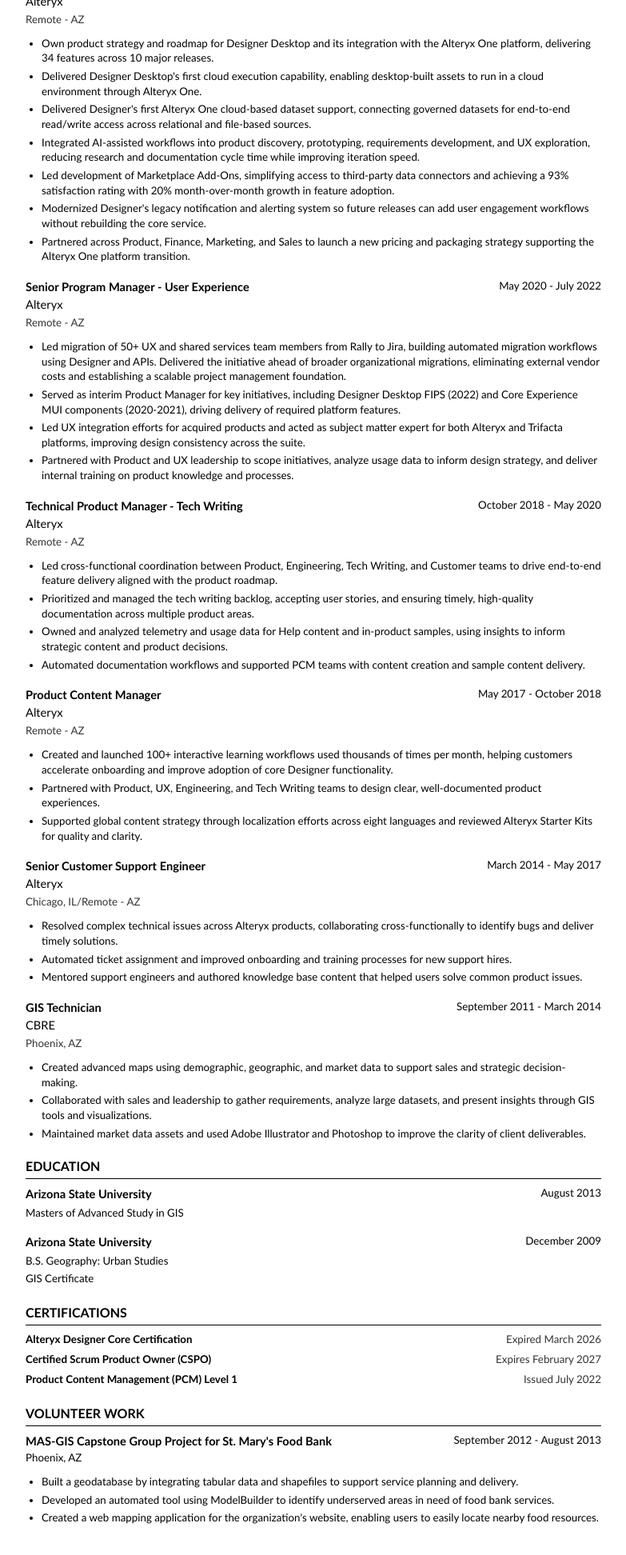
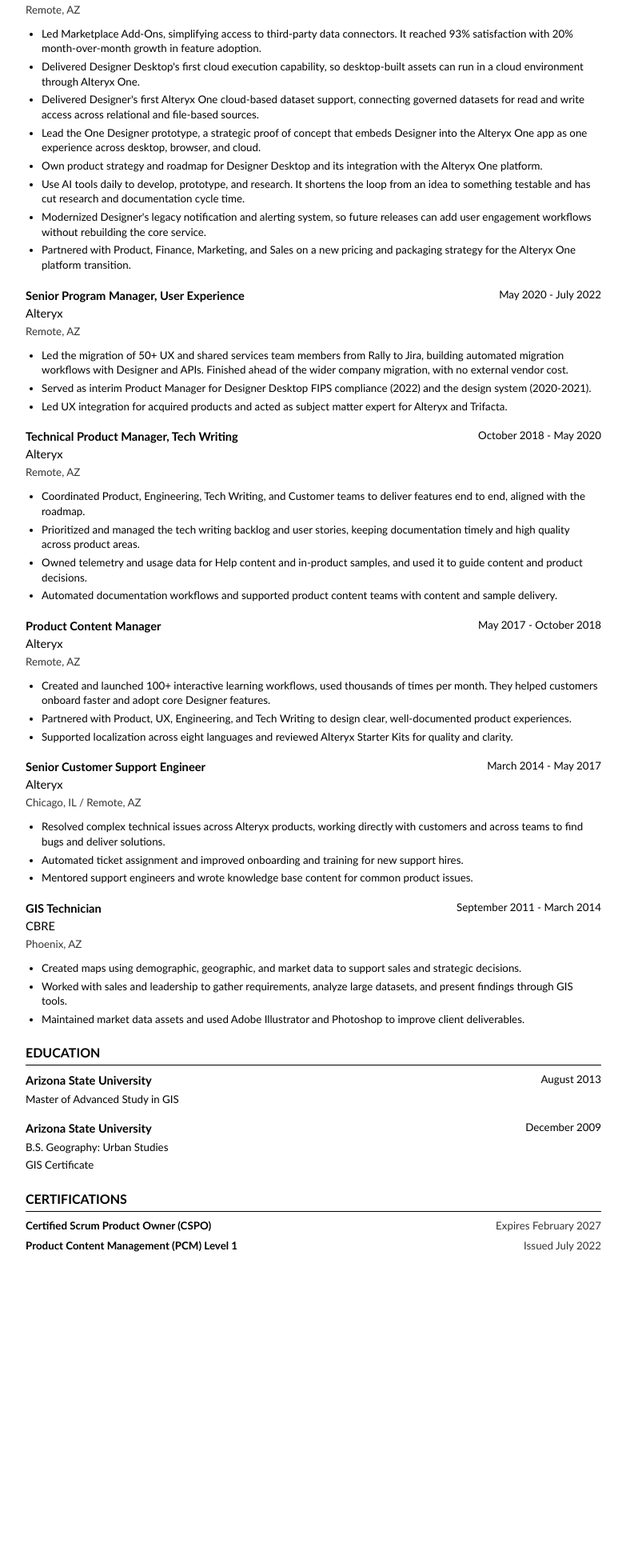
Before and after one commit to makey06/Resume, a plain HTML site: page index.html in a window 1280 px wide. Shown: the part 708-2652 px from the top of the page at 80% size, without its empty margins (248-1031 px from the left). After the commit the page ends 2344 px from the top, so only its background shows below. Drawn offline with Linux system fonts and the light colour scheme; a web font is replaced by a local one.

Commit message:
Update resume and cover letter HTML to match current PDFs

```diff
--- a/index.html
+++ b/index.html
@@ -52,6 +52,13 @@
         .contact-info span:first-child::before {
             content: '';
             margin-right: 0;
+        }
+
+        .headline {
+            font-size: 11pt;
+            font-weight: bold;
+            text-align: center;
+            margin-top: 6px;
         }
 
         .navigation {
@@ -169,38 +176,6 @@
             margin-bottom: 2px;
         }
 
-        .volunteer-section {
-            margin-bottom: 18px;
-        }
-
-        .volunteer-header {
-            display: flex;
-            justify-content: space-between;
-            margin-bottom: 3px;
-        }
-
-        .volunteer-title {
-            font-size: 11pt;
-            font-weight: bold;
-        }
-
-        .volunteer-org {
-            font-size: 10pt;
-            font-style: normal;
-            margin-bottom: 5px;
-        }
-
-        .volunteer-description ul {
-            margin-left: 20px;
-            margin-top: 5px;
-        }
-
-        .volunteer-description li {
-            margin-bottom: 4px;
-            font-size: 10pt;
-            line-height: 1.4;
-        }
-
         .certifications-list {
             display: flex;
             flex-direction: column;
@@ -247,8 +222,7 @@
         @media (max-width: 768px) {
             body { padding: 20px; }
             .job-header,
-            .education-header,
-            .volunteer-header { flex-direction: column; }
+            .education-header { flex-direction: column; }
             .job-duration,
             .education-date { margin-top: 2px; }
         }
@@ -261,7 +235,9 @@
             <span>480-253-8544</span>
             <span>mike.akey6@gmail.com</span>
             <span>Scottsdale, AZ</span>
+            <span>Open to relocation</span>
         </div>
+        <div class="headline">Senior Product Manager at Alteryx</div>
     </div>
 
     <nav class="navigation">
@@ -271,19 +247,18 @@
 
     <div class="section">
         <h2 class="section-title">Professional Summary</h2>
-        <p class="summary">Product manager with 10+ years at Alteryx across Product Management, UX, Customer Support, and Product Content. Owns roadmap strategy for Designer Desktop and Alteryx One platform integration, with experience in SaaS, AI-assisted workflows, Agile delivery, stakeholder alignment, and data-driven product decisions.</p>
+        <p class="summary">Product manager with 12 years at Alteryx across product management, UX, customer support, and product content. I lead roadmap strategy for Designer Desktop and its integration with the Alteryx One platform. My work covers SaaS platform products, AI-assisted workflows, Agile delivery, and product decisions based on customer feedback and usage data.</p>
     </div>
 
     <div class="section">
         <h2 class="section-title">Skills</h2>
         <div class="skills-section">
-            <strong>Product Management:</strong> Product Strategy, Roadmap Development, Product Discovery, Requirements Definition, Product Lifecycle Management, Go-to-Market Strategy, Pricing & Packaging, Stakeholder Alignment, Executive Communication<br>
-            <strong>Platform & SaaS:</strong> SaaS Products, Platform Integrations, Marketplace Add-Ons, Cloud Execution, User Adoption, Customer Feedback, Cross-Functional Team Leadership<br>
-            <strong>Agile & Delivery:</strong> Agile, Scrum, Kanban, Sprint Planning, Backlog Management, Aha!, Asana, Jira, GitHub, GitLab, Smartsheet<br>
-            <strong>Analytics & Data:</strong> Alteryx One, Power BI, Tableau, Google Analytics, KPI Ownership, Metrics Definition, Telemetry, SQL, APIs, ETL Concepts<br>
-            <strong>User Research & Design:</strong> Customer Discovery, User Research, A/B Testing, Experiment Design, Figma, InVision, Adobe Creative Suite, Lucidchart<br>
-            <strong>AI & Productivity Tools:</strong> AI-Assisted Product Discovery, AI-Assisted Prototyping, ChatGPT, Codex, Claude, Cursor, Gemini, NotebookLM, Perplexity<br>
-            <strong>Business Systems:</strong> Salesforce, SharePoint, Quip
+            <div class="skill-category"><span class="skill-title">Product Management</span>Product Strategy, Roadmap Development, Product Discovery, Requirements Definition, Product Lifecycle Management, Go-to-Market Strategy, Pricing and Packaging, Stakeholder Alignment, Executive Communication</div>
+            <div class="skill-category"><span class="skill-title">Platform and SaaS</span>SaaS Products, Platform Integrations, Marketplace Add-Ons, Cloud Execution, User Adoption, Customer Feedback, Cross-Functional Team Leadership</div>
+            <div class="skill-category"><span class="skill-title">Delivery</span>Agile, Scrum, Kanban, Sprint Planning, Backlog Management, Jira, GitHub</div>
+            <div class="skill-category"><span class="skill-title">Analytics and Data</span>Power BI, Tableau, Google Analytics, KPI Ownership, Metrics Definition, Telemetry, SQL, APIs, ETL Concepts</div>
+            <div class="skill-category"><span class="skill-title">User Research and Design</span>Customer Discovery, User Research, A/B Testing, Experiment Design, Figma</div>
+            <div class="skill-category"><span class="skill-title">AI Tools</span>AI-Assisted Product Discovery, AI-Assisted Prototyping, Claude Code, Claude, Codex, Muse</div>
         </div>
     </div>
 
@@ -293,21 +268,22 @@
         <div class="job">
             <div class="job-header">
                 <div>
-                    <div class="job-title">Senior Product Manager - Designer Canvases | Product Manager - Designer Desktop</div>
+                    <div class="job-title">Senior Product Manager, Designer Canvases</div>
                     <div class="job-company">Alteryx</div>
-                    <div class="job-location">Remote - AZ</div>
+                    <div class="job-location">Remote, AZ</div>
                 </div>
                 <div class="job-duration">July 2022 - Present</div>
             </div>
             <div class="job-description">
                 <ul>
-                    <li>Own product strategy and roadmap for Designer Desktop and its integration with the Alteryx One platform, delivering 34 features across 10 major releases.</li>
-                    <li>Delivered Designer Desktop's first cloud execution capability, enabling desktop-built assets to run in a cloud environment through Alteryx One.</li>
-                    <li>Delivered Designer's first Alteryx One cloud-based dataset support, connecting governed datasets for end-to-end read/write access across relational and file-based sources.</li>
-                    <li>Integrated AI-assisted workflows into product discovery, prototyping, requirements development, and UX exploration, reducing research and documentation cycle time while improving iteration speed.</li>
-                    <li>Led development of Marketplace Add-Ons, simplifying access to third-party data connectors and achieving a 93% satisfaction rating with 20% month-over-month growth in feature adoption.</li>
-                    <li>Modernized Designer's legacy notification and alerting system so future releases can add user engagement workflows without rebuilding the core service.</li>
-                    <li>Partnered across Product, Finance, Marketing, and Sales to launch a new pricing and packaging strategy supporting the Alteryx One platform transition.</li>
+                    <li>Led Marketplace Add-Ons, simplifying access to third-party data connectors. It reached 93% satisfaction with 20% month-over-month growth in feature adoption.</li>
+                    <li>Delivered Designer Desktop's first cloud execution capability, so desktop-built assets can run in a cloud environment through Alteryx One.</li>
+                    <li>Delivered Designer's first Alteryx One cloud-based dataset support, connecting governed datasets for read and write access across relational and file-based sources.</li>
+                    <li>Lead the One Designer prototype, a strategic proof of concept that embeds Designer into the Alteryx One app as one experience across desktop, browser, and cloud.</li>
+                    <li>Own product strategy and roadmap for Designer Desktop and its integration with the Alteryx One platform.</li>
+                    <li>Use AI tools daily to develop, prototype, and research. It shortens the loop from an idea to something testable and has cut research and documentation cycle time.</li>
+                    <li>Modernized Designer's legacy notification and alerting system, so future releases can add user engagement workflows without rebuilding the core service.</li>
+                    <li>Partnered with Product, Finance, Marketing, and Sales on a new pricing and packaging strategy for the Alteryx One platform transition.</li>
                 </ul>
             </div>
         </div>
@@ -315,18 +291,17 @@
         <div class="job">
             <div class="job-header">
                 <div>
-                    <div class="job-title">Senior Program Manager - User Experience</div>
+                    <div class="job-title">Senior Program Manager, User Experience</div>
                     <div class="job-company">Alteryx</div>
-                    <div class="job-location">Remote - AZ</div>
+                    <div class="job-location">Remote, AZ</div>
                 </div>
                 <div class="job-duration">May 2020 - July 2022</div>
             </div>
             <div class="job-description">
                 <ul>
-                    <li>Led migration of 50+ UX and shared services team members from Rally to Jira, building automated migration workflows using Designer and APIs. Delivered the initiative ahead of broader organizational migrations, eliminating external vendor costs and establishing a scalable project management foundation.</li>
-                    <li>Served as interim Product Manager for key initiatives, including Designer Desktop FIPS (2022) and Core Experience MUI components (2020-2021), driving delivery of required platform features.</li>
-                    <li>Led UX integration efforts for acquired products and acted as subject matter expert for both Alteryx and Trifacta platforms, improving design consistency across the suite.</li>
-                    <li>Partnered with Product and UX leadership to scope initiatives, analyze usage data to inform design strategy, and deliver internal training on product knowledge and processes.</li>
+                    <li>Led the migration of 50+ UX and shared services team members from Rally to Jira, building automated migration workflows with Designer and APIs. Finished ahead of the wider company migration, with no external vendor cost.</li>
+                    <li>Served as interim Product Manager for Designer Desktop FIPS compliance (2022) and the design system (2020-2021).</li>
+                    <li>Led UX integration for acquired products and acted as subject matter expert for Alteryx and Trifacta.</li>
                 </ul>
             </div>
         </div>
@@ -334,18 +309,18 @@
         <div class="job">
             <div class="job-header">
                 <div>
-                    <div class="job-title">Technical Product Manager - Tech Writing</div>
+                    <div class="job-title">Technical Product Manager, Tech Writing</div>
                     <div class="job-company">Alteryx</div>
-                    <div class="job-location">Remote - AZ</div>
+                    <div class="job-location">Remote, AZ</div>
                 </div>
                 <div class="job-duration">October 2018 - May 2020</div>
             </div>
             <div class="job-description">
                 <ul>
-                    <li>Led cross-functional coordination between Product, Engineering, Tech Writing, and Customer teams to drive end-to-end feature delivery aligned with the product roadmap.</li>
-                    <li>Prioritized and managed the tech writing backlog, accepting user stories, and ensuring timely, high-quality documentation across multiple product areas.</li>
-                    <li>Owned and analyzed telemetry and usage data for Help content and in-product samples, using insights to inform strategic content and product decisions.</li>
-                    <li>Automated documentation workflows and supported PCM teams with content creation and sample content delivery.</li>
+                    <li>Coordinated Product, Engineering, Tech Writing, and Customer teams to deliver features end to end, aligned with the roadmap.</li>
+                    <li>Prioritized and managed the tech writing backlog and user stories, keeping documentation timely and high quality across product areas.</li>
+                    <li>Owned telemetry and usage data for Help content and in-product samples, and used it to guide content and product decisions.</li>
+                    <li>Automated documentation workflows and supported product content teams with content and sample delivery.</li>
                 </ul>
             </div>
         </div>
@@ -355,15 +330,15 @@
                 <div>
                     <div class="job-title">Product Content Manager</div>
                     <div class="job-company">Alteryx</div>
-                    <div class="job-location">Remote - AZ</div>
+                    <div class="job-location">Remote, AZ</div>
                 </div>
                 <div class="job-duration">May 2017 - October 2018</div>
             </div>
             <div class="job-description">
                 <ul>
-                    <li>Created and launched 100+ interactive learning workflows used thousands of times per month, helping customers accelerate onboarding and improve adoption of core Designer functionality.</li>
-                    <li>Partnered with Product, UX, Engineering, and Tech Writing teams to design clear, well-documented product experiences.</li>
-                    <li>Supported global content strategy through localization efforts across eight languages and reviewed Alteryx Starter Kits for quality and clarity.</li>
+                    <li>Created and launched 100+ interactive learning workflows, used thousands of times per month. They helped customers onboard faster and adopt core Designer features.</li>
+                    <li>Partnered with Product, UX, Engineering, and Tech Writing to design clear, well-documented product experiences.</li>
+                    <li>Supported localization across eight languages and reviewed Alteryx Starter Kits for quality and clarity.</li>
                 </ul>
             </div>
         </div>
@@ -373,15 +348,15 @@
                 <div>
                     <div class="job-title">Senior Customer Support Engineer</div>
                     <div class="job-company">Alteryx</div>
-                    <div class="job-location">Chicago, IL/Remote - AZ</div>
+                    <div class="job-location">Chicago, IL / Remote, AZ</div>
                 </div>
                 <div class="job-duration">March 2014 - May 2017</div>
             </div>
             <div class="job-description">
                 <ul>
-                    <li>Resolved complex technical issues across Alteryx products, collaborating cross-functionally to identify bugs and deliver timely solutions.</li>
-                    <li>Automated ticket assignment and improved onboarding and training processes for new support hires.</li>
-                    <li>Mentored support engineers and authored knowledge base content that helped users solve common product issues.</li>
+                    <li>Resolved complex technical issues across Alteryx products, working directly with customers and across teams to find bugs and deliver solutions.</li>
+                    <li>Automated ticket assignment and improved onboarding and training for new support hires.</li>
+                    <li>Mentored support engineers and wrote knowledge base content for common product issues.</li>
                 </ul>
             </div>
         </div>
@@ -397,9 +372,9 @@
             </div>
             <div class="job-description">
                 <ul>
-                    <li>Created advanced maps using demographic, geographic, and market data to support sales and strategic decision-making.</li>
-                    <li>Collaborated with sales and leadership to gather requirements, analyze large datasets, and present insights through GIS tools and visualizations.</li>
-                    <li>Maintained market data assets and used Adobe Illustrator and Photoshop to improve the clarity of client deliverables.</li>
+                    <li>Created maps using demographic, geographic, and market data to support sales and strategic decisions.</li>
+                    <li>Worked with sales and leadership to gather requirements, analyze large datasets, and present findings through GIS tools.</li>
+                    <li>Maintained market data assets and used Adobe Illustrator and Photoshop to improve client deliverables.</li>
                 </ul>
             </div>
         </div>
@@ -412,7 +387,7 @@
                 <div class="education-school">Arizona State University</div>
                 <div class="education-date">August 2013</div>
             </div>
-            <div class="degree">Masters of Advanced Study in GIS</div>
+            <div class="degree">Master of Advanced Study in GIS</div>
         </div>
         <div class="education-item">
             <div class="education-header">
@@ -428,10 +403,6 @@
         <h2 class="section-title">Certifications</h2>
         <div class="certifications-list">
             <div class="cert-item">
-                <span class="cert-name">Alteryx Designer Core Certification</span>
-                <span class="cert-exp">Expired March 2026</span>
-            </div>
-            <div class="cert-item">
                 <span class="cert-name">Certified Scrum Product Owner (CSPO)</span>
                 <span class="cert-exp">Expires February 2027</span>
             </div>
@@ -442,25 +413,5 @@
         </div>
     </div>
 
-    <div class="section">
-        <h2 class="section-title">Volunteer Work</h2>
-        <div class="volunteer-section">
-            <div class="volunteer-header">
-                <div>
-                    <div class="volunteer-title">MAS-GIS Capstone Group Project for St. Mary's Food Bank</div>
-                    <div class="volunteer-org">Phoenix, AZ</div>
-                </div>
-                <div class="job-duration">September 2012 - August 2013</div>
-            </div>
-            <div class="volunteer-description">
-                <ul>
-                    <li>Built a geodatabase by integrating tabular data and shapefiles to support service planning and delivery.</li>
-                    <li>Developed an automated tool using ModelBuilder to identify underserved areas in need of food bank services.</li>
-                    <li>Created a web mapping application for the organization's website, enabling users to easily locate nearby food resources.</li>
-                </ul>
-            </div>
-        </div>
-    </div>
-
 </body>
 </html>
```
Also changed, not shown: cover-letter/index.html (+8 -3 lines).
